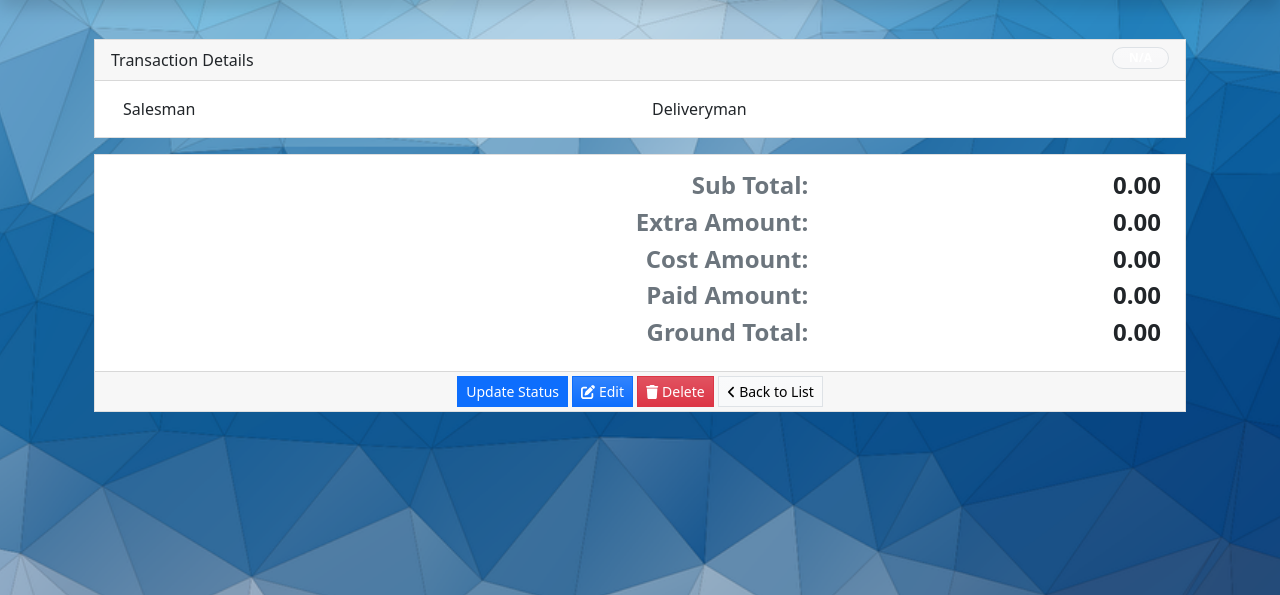
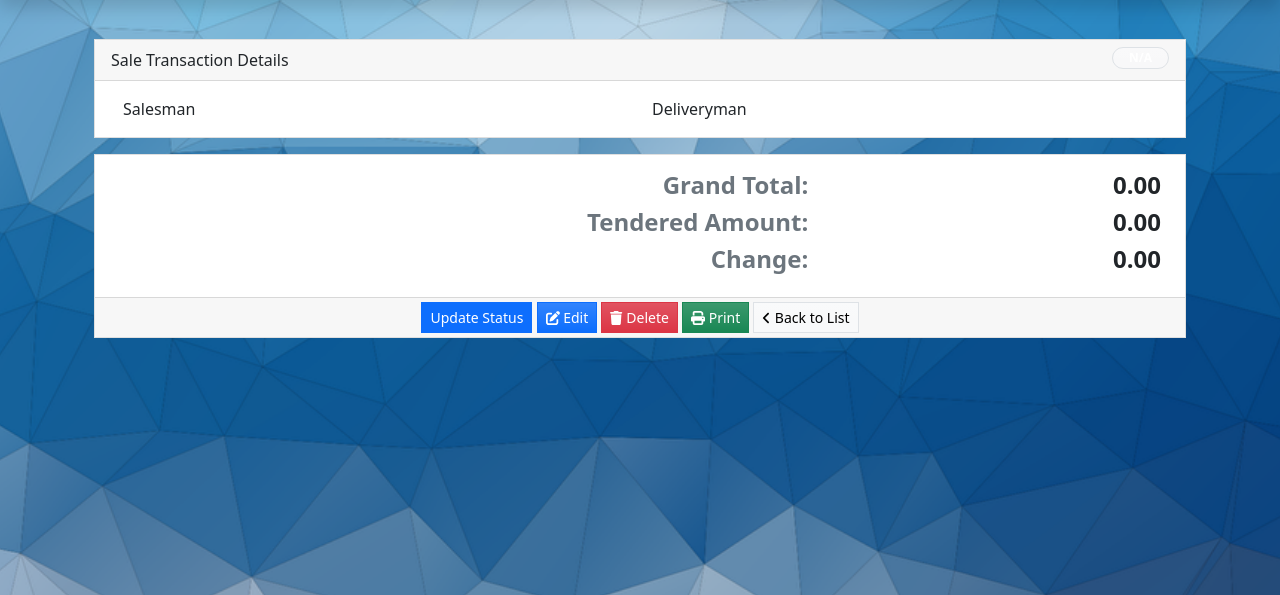
Before and after one commit to ShafayetZim/freedom_distribution, a Django app: page /view_sale in a window 1280 px wide. Shown: the part 57-652 px from the top of the page. Run offline with Django 4.2, Linux system fonts and the light colour scheme; a user stored in the database is signed in; parts of the project's set-up code (start-up, migrations or seed data) failed here and were passed over; some libraries are stand-ins or nearby versions.

Commit message:
sale status updated

```diff
--- a/store/templates/view_sale.html
+++ b/store/templates/view_sale.html
@@ -13,13 +13,13 @@
             <div class="card-header py-1">
                 <div class="d-flex w-100">
                     <div class="col-auto flex-shrink-1 flex-grow-1">
-                        <div class="card-title mb-0 py-1">Transaction Details</div>
+                        <div class="card-title mb-0 py-1">Sale Transaction Details</div>
                     </div>
                     <div class="col-auto">
                         {% if sale.status == '0' %}
-                        <small class="badge badge-secondary bg-gradient bg-secondary px-3 rounded-pill bg-opacity-75 text-sm py-1">Pending</small> {% elif sale.status == '1' %}
-                        <small class="badge badge-primary bg-gradient bg-primary px-3 rounded-pill bg-opacity-75 text-sm py-1">In-Progress</small> {% elif sale.status == '2' %}
-                        <small class="badge badge-success bg-gradient bg-success px-3 rounded-pill bg-opacity-75 text-sm py-1">Done</small> {% elif sale.status == '3' %}
+                        <small class="badge badge-secondary bg-gradient bg-secondary px-3 rounded-pill bg-opacity-75 text-sm py-1">Pending</small> {% elif laundry.status == '1' %}
+                        <small class="badge badge-primary bg-gradient bg-primary px-3 rounded-pill bg-opacity-75 text-sm py-1">In-Progress</small> {% elif laundry.status == '2' %}
+                        <small class="badge badge-success bg-gradient bg-success px-3 rounded-pill bg-opacity-75 text-sm py-1">Done</small> {% elif laundry.status == '3' %}
                         <small class="badge badge-warning bg-gradient bg-warning px-3 rounded-pill bg-opacity-75 text-sm py-1">Picked Up</small> {% else %}
                         <small class="badge badge-light bg-gradient bg-light px-3 border rounded-pill bg-opacity-75 text-sm py-1">N/A</small> {% endif %}
                     </div>
@@ -33,22 +33,12 @@
                             <label for="" class="control-label">Transaction Code</label>
                             <div class="h5"><b>{{sale.code}}</b></div>
                         </div>
-                         <div class="col-lg-6 col-md-6 col-sm-12 col-xs-12">
+                        <div class="col-lg-6 col-md-6 col-sm-12 col-xs-12">
                             <label for="road" class="control-label">Road</label>
                             <div class=""><b>{{sale.road}}</b></div>
                         </div>
                     </div>
                     {% endif %}
-<!--                    <div class="row">-->
-<!--                        <div class="col-lg-6 col-md-6 col-sm-12 col-xs-12">-->
-<!--                            <label for="client" class="control-label">Fullname</label>-->
-<!--                            <div class=""><b>{{sale.client}}</b></div>-->
-<!--                        </div>-->
-<!--                        <div class="col-lg-6 col-md-6 col-sm-12 col-xs-12">-->
-<!--                            <label for="contact" class="control-label">Contact #</label>-->
-<!--                            <div class=""><b>{{sale.contact}}</b></div>-->
-<!--                        </div>-->
-<!--                    </div>-->
                     <div class="row">
                         <div class="col-lg-6 col-md-6 col-sm-12 col-xs-12">
                             <label for="salesman" class="control-label">Salesman</label>
@@ -64,10 +54,9 @@
         </div>
 
         {% if pitems %}
-
         <div class="card rounded-0 mb-3">
             <div class="card-header py-1">
-                <div class="card-title mb-0 py-1">Sale Items List</div>
+                <div class="card-title mb-0 py-1">Sale Items  List</div>
             </div>
             <div class="card-body">
                 <div class="container-fluid">
@@ -96,18 +85,18 @@
                             {% for pitem in pitems %}
                             <tr>
                                 <td class="px-2 py-1 align-middle product_type">{{pitem.product.name}}</td>
-                                <td class="px-2 py-1 align-middle text-end product_price">{{pitem.price|floatformat}}</td>
+                                <td class="px-2 py-1 align-middle text-end product_price">{{pitem.price|floatformat:2}}</td>
                                 <td class="px-2 py-1 align-middle text-center">{{pitem.quantity|floatformat}}</td>
                                 <td class="px-2 py-1 align-middle text-center">{{pitem.free_quantity|floatformat}}</td>
                                 <td class="px-2 py-1 align-middle text-center">{{pitem.good_quantity|floatformat}}</td>
                                 <td class="px-2 py-1 align-middle text-center">{{pitem.damage_quantity|floatformat}}</td>
-                                <td class="px-2 py-1 align-middle product_total text-end">{{pitem.total_amount|floatformat}}</td>
+                                <td class="px-2 py-1 align-middle product_total text-end">{{pitem.total_amount|floatformat:2}}</td>
                             </tr>
                             {% endfor %}
                         </tbody>
                         <tfoot>
                             <tr>
-                                <th class="text-center" colspan="3">Total</th>
+                                <th class="text-center" colspan="6">Total</th>
                                 <th class="text-end sub-total-product">{{sale.totalProducts|floatformat:2|intcomma}}</th>
                             </tr>
                         </tfoot>
@@ -115,11 +104,9 @@
                 </div>
             </div>
         </div>
-
         {% endif %}
 
         {% if ritems %}
-
         <div class="card rounded-0 mb-3">
             <div class="card-header py-1">
                 <div class="card-title mb-0 py-1">Return Items List</div>
@@ -136,36 +123,34 @@
                         <thead>
                             <tr>
                                 <th class="p-1 text-center">Product Name</th>
-                                <th class="p-1 text-center">Price</th>
+                                <th class="p-1 text-center">Unit Price</th>
                                 <th class="p-1 text-center">Quantity</th>
                                 <th class="p-1 text-center">Total</th>
                             </tr>
                         </thead>
                         <tbody>
-                            {% for item in ritems %}
+                            {% for pitem in ritems %}
                             <tr>
-                                <td class="px-2 py-1 align-middle laundry_type">{{item.product.name}}</td>
-                                <td class="px-2 py-1 align-middle text-end laundry_price">{{item.price|floatformat}}</td>
-                                <td class="px-2 py-1 align-middle text-center">{{item.quantity|floatformat}}</td>
-                                <td class="px-2 py-1 align-middle laundry_total text-end">{{item.total_amount|floatformat}}</td>
+                                <td class="px-2 py-1 align-middle product_type">{{pitem.product.name}}</td>
+                                <td class="px-2 py-1 align-middle text-end product_price">{{pitem.price|floatformat}}</td>
+                                <td class="px-2 py-1 align-middle text-center">{{pitem.quantity|floatformat}}</td>
+                                <td class="px-2 py-1 align-middle product_total text-end">{{pitem.total_amount|floatformat}}</td>
                             </tr>
                             {% endfor %}
                         </tbody>
                         <tfoot>
                             <tr>
                                 <th class="text-center" colspan="3">Total</th>
-                                <th class="text-end sub-total-return">{{sale.totalReturns|floatformat:2|intcomma}}</th>
+                                <th class="text-end sub-total-product">{{sale.totalReturns|floatformat:2|intcomma}}</th>
                             </tr>
                         </tfoot>
                     </table>
                 </div>
             </div>
         </div>
-
         {% endif %}
 
         {% if items %}
-
         <div class="card rounded-0 mb-3">
             <div class="card-header py-1">
                 <div class="card-title mb-0 py-1">Client Dues List</div>
@@ -197,15 +182,15 @@
                                 <td class="px-2 py-1 align-middle laundry_type">{{item.client.name}}</td>
                                 <td class="px-2 py-1 align-middle">{{item.brand}}</td>
                                 <td class="px-2 py-1 align-middle">{{item.note}}</td>
-                                <td class="px-2 py-1 align-middle text-end laundry_price">{{item.due|floatformat}}</td>
-                                <td class="px-2 py-1 align-middle text-center">{{item.paid|floatformat}}</td>
-                                <td class="px-2 py-1 align-middle laundry_total text-end">{{item.balance|floatformat}}</td>
+                                <td class="px-2 py-1 align-middle text-end laundry_price">{{item.due|floatformat:2}}</td>
+                                <td class="px-2 py-1 align-middle text-center">{{item.paid|floatformat:2}}</td>
+                                <td class="px-2 py-1 align-middle laundry_total text-end">{{item.balance|floatformat:2}}</td>
                             </tr>
                             {% endfor %}
                         </tbody>
                         <tfoot>
                             <tr>
-                                <th class="text-center" colspan="3">Total</th>
+                                <th class="text-center" colspan="5">Total</th>
                                 <th class="text-end sub-total-laundry">{{sale.totalItems|floatformat:2|intcomma}}</th>
                             </tr>
                         </tfoot>
@@ -213,7 +198,6 @@
                 </div>
             </div>
         </div>
-
         {% endif %}
 
         {% if bitems %}
@@ -223,7 +207,7 @@
             </div>
             <div class="card-body">
                 <div class="container-fluid">
-                    <table class="table table-bordered" id="brand_list">
+                    <table class="table table-bordered" id="commission_list">
                         <colgroup>
                             <col width="40%">
                             <col width="20%">
@@ -244,14 +228,14 @@
                                 <td class="px-2 py-1 align-middle laundry_type">{{item.brand.name}}</td>
                                 <td class="px-2 py-1 align-middle text-end laundry_price">{{item.commission|floatformat}}</td>
                                 <td class="px-2 py-1 align-middle text-center">{{item.paid|floatformat}}</td>
-                                <td class="px-2 py-1 align-middle brand_total text-end">{{item.total_amount|floatformat}}</td>
+                                <td class="px-2 py-1 align-middle brand_total text-end">{{item.total_amount|floatformat:2}}</td>
                             </tr>
                             {% endfor %}
                         </tbody>
                         <tfoot>
                             <tr>
                                 <th class="text-center" colspan="3">Total</th>
-                                <th class="text-end sub-total-laundry">{{sale.totalCommissions|floatformat:2|intcomma}}</th>
+                                <th class="text-end sub-total-product">{{sale.totalCommissions|floatformat:2|intcomma}}</th>
                             </tr>
                         </tfoot>
                     </table>
@@ -265,60 +249,35 @@
                 <div id="payment-details">
                     <div class="d-flex w-100 justify-content-end align-items-center">
                         <div class="col-auto">
-                            <h4 class="fw-bolder text-muted pe-2">Sub Total:</h4>
+                            <h4 class="fw-bolder text-muted pe-2">Grand Total:</h4>
                         </div>
                         <div class="col-lg-4 col-md-6 col-sm-12 col-xs-12 text-end">
-                            <h4 class="fw-bolder pe-2 gtotal">{% if sale.total_amount %}{{sale.total_amount|floatformat:2|intcomma}}{% else %}0.00{% endif %}</h4>
+                            <h4 class="fw-bolder pe-2 gtotal">{% if laundry.total_amount %}{{laundry.total_amount|floatformat:2|intcomma}}{% else %}0.00{% endif %}</h4>
                         </div>
                     </div>
                     <div class="d-flex w-100 justify-content-end align-items-center">
                         <div class="col-auto">
-                            <h4 class="fw-bolder text-muted pe-2">Extra Amount:</h4>
+                            <h4 class="fw-bolder text-muted pe-2">Tendered Amount:</h4>
                         </div>
                         <div class="col-lg-4 col-md-6 col-sm-12 col-xs-12 text-end">
-                            <h4 class="fw-bolder pe-2">{% if sale.extra %}{{sale.extra|floatformat:2|intcomma}}{% else %}0.00{% endif %}</h4>
+                            <h4 class="fw-bolder pe-2">{% if laundry.tendered %}{{laundry.tendered|floatformat:2|intcomma}}{% else %}0.00{% endif %}</h4>
                         </div>
                     </div>
                     <div class="d-flex w-100 justify-content-end align-items-center">
                         <div class="col-auto">
-                            <h4 class="fw-bolder text-muted pe-2">Cost Amount:</h4>
+                            <h4 class="fw-bolder text-muted pe-2">Change:</h4>
                         </div>
                         <div class="col-lg-4 col-md-6 col-sm-12 col-xs-12 text-end">
-                            <h4 class="fw-bolder pe-2">{% if sale.cost %}{{sale.cost|floatformat:2|intcomma}}{% else %}0.00{% endif %}</h4>
+                            <h4 class="fw-bolder pe-2 " id="change">{% if laundry.change %}{{laundry.change|floatformat:2|intcomma}}{% else %}0.00{% endif %}</h4>
                         </div>
                     </div>
-
-                    <div class="d-flex w-100 justify-content-end align-items-center">
-                        <div class="col-auto">
-                            <h4 class="fw-bolder text-muted pe-2">Paid Amount:</h4>
-                        </div>
-                        <div class="col-lg-4 col-md-6 col-sm-12 col-xs-12 text-end">
-                            <h4 class="fw-bolder pe-2">{% if sale.tendered %}{{sale.tendered|floatformat:2|intcomma}}{% else %}0.00{% endif %}</h4>
-                        </div>
-                    </div>
-                    <div class="d-flex w-100 justify-content-end align-items-center">
-                        <div class="col-auto">
-                            <h4 class="fw-bolder text-muted pe-2">Ground Total:</h4>
-                        </div>
-                        <div class="col-lg-4 col-md-6 col-sm-12 col-xs-12 text-end">
-                            <h4 class="fw-bolder pe-2">{% if sale.short %}{{sale.short|floatformat:2|intcomma}}{% else %}0.00{% endif %}</h4>
-                        </div>
-                    </div>
-<!--                    <div class="d-flex w-100 justify-content-end align-items-center">-->
-<!--                        <div class="col-auto">-->
-<!--                            <h4 class="fw-bolder text-muted pe-2">Due Amount:</h4>-->
-<!--                        </div>-->
-<!--                        <div class="col-lg-4 col-md-6 col-sm-12 col-xs-12 text-end">-->
-<!--                            <h4 class="fw-bolder pe-2 " id="change">{% if sale.change %}{{sale.change|floatformat:2|intcomma}}{% else %}0.00{% endif %}</h4>-->
-<!--                        </div>-->
-<!--                    </div>-->
                 </div>
             </div>
             <div class="card-footer py-1 text-center">
                 <button class="btn btn-primary bg-primary btn-sm rounded-0" id="update-status" type="button">Update Status</button>
                 <a class="btn btn-primary bg-gradient bg-primary btn-sm rounded-0" href="{% url 'manage-sale-pk' sale.pk %}"><i class="fa fa-edit"></i> Edit</a>
                 <button class="btn btn-danger bg-gradient bg-danger btn-sm rounded-0" type="button" id="delete-data"><i class="fa fa-trash"></i> Delete</button>
-<!--                <button class="btn btn-success bg-gradient bg-success  btn-sm rounded-0" type="button" id="print"><i class="fa fa-print"></i> Print</button>-->
+                <button class="btn btn-success bg-gradient bg-success  btn-sm rounded-0" type="button" id="print"><i class="fa fa-print"></i> Print</button>
                 <a class="btn btn-light bg-gradient bg-light border btn-sm rounded-0" href="{% url 'sale-page' %}"><i class="fa fa-angle-left"></i> Back to List</a>
             </div>
         </div>
@@ -333,7 +292,7 @@
     </style>
     <div class="d-flex w-100">
         <div class="col-2 text-center">
-            <img src="{{system_host}}{% static 'assets/default/img/logo.jpg' %}" style="width:4em;height:4em;object-fit:cover;object-position:center center" alt="" class="rounded-circle p-0 img-thumbnail">
+            <img src="{{system_host}}{% static 'assets/default/img/FreeDis.png' %}" style="width:4em;height:4em;object-fit:cover;object-position:center center" alt="" class="p-0 img-thumbnail">
         </div>
         <div class="col-8">
             <div class="lh-1">
@@ -348,7 +307,7 @@
 <script>
     $(function() {
         $('#delete-data').click(function() {
-            _conf("Are you sure to delete this Transaction?", 'delete_sale', ["'" + '{% url "delete-sale" sale.pk %}' + "'"])
+            _conf("Are you sure to delete this Transaction?", 'delete_laundry', ["'" + '{% url "delete-sale" sale.pk %}' + "'"])
         })
         $('#update-status').click(function() {
             uni_modal("Updated Transaction's Status", '{% url "transacton-update-status" sale.pk %}')
@@ -372,12 +331,14 @@
             var cdetails = $('#client-details').clone()
             cdetails.find('.col-lg-6').addClass('col-6')
             el += cdetails[0].outerHTML
+            el += "<h5>Sale Items</h5>"
+            el += $('#product_list').clone()[0].outerHTML
+            el += "<h5>Damage Items</h5>"
+            el += $('#return_list').clone()[0].outerHTML
             el += "<h5>Client Dues</h5>"
             el += $('#laundry_list').clone()[0].outerHTML
-            el += "<h5>Return Items</h5>"
-            el += $('#return_list').clone()[0].outerHTML
-            el += "<h5>Product Items</h5>"
-            el += $('#product_list').clone()[0].outerHTML
+            el += "<h5>Brand Commission</h5>"
+            el += $('#commission_list').clone()[0].outerHTML
             el += $('#payment-details').clone()[0].outerHTML
 
             var nw = window.open("", "_blank", "width=" + ($(window).width() * .8) + ", left=" + ($(window).width() * .1) + "height=" + ($(window).height() * .8) + ", top=" + ($(window).height() * .1) + "")
@@ -396,7 +357,7 @@
         })
     })
 
-    function delete_sale(url) {
+    function delete_laundry(url) {
 
         var _this = $('#confirm_modal .modal-body')
         $('.err-msg').remove();
```
